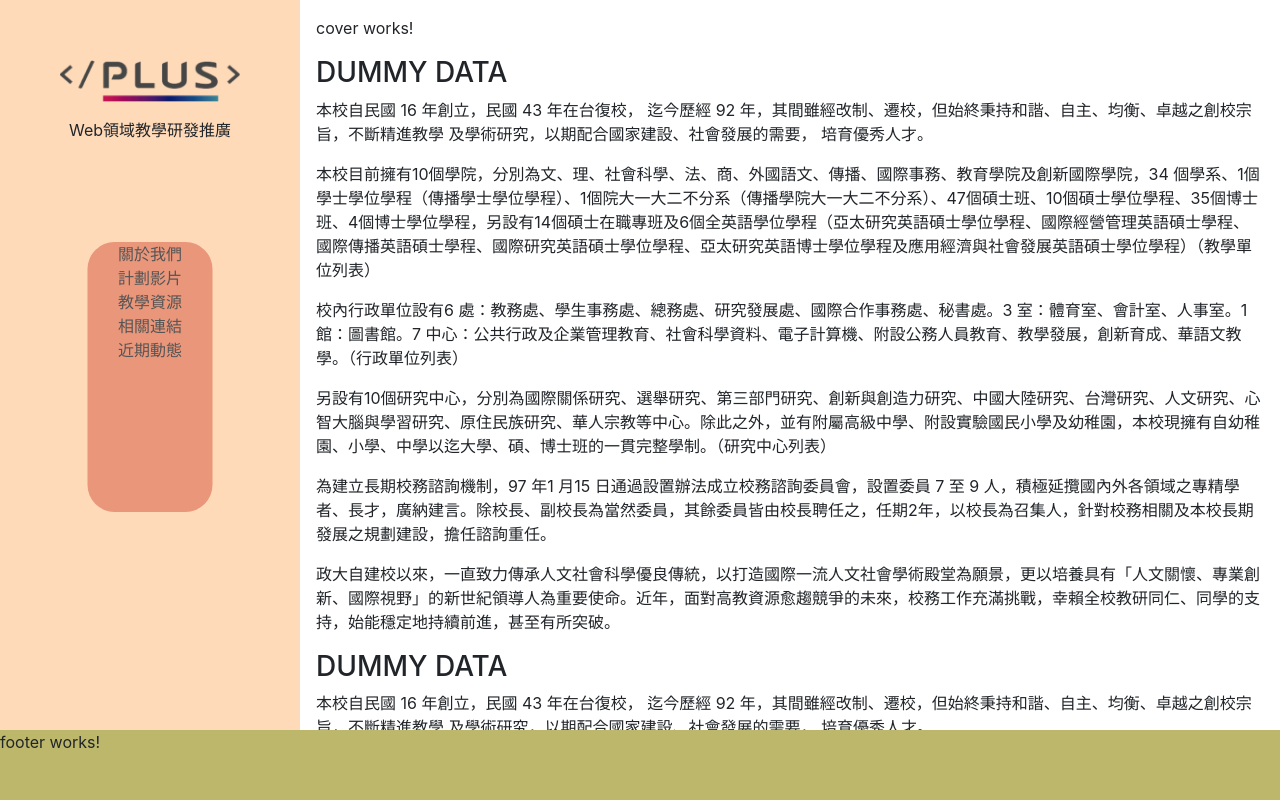
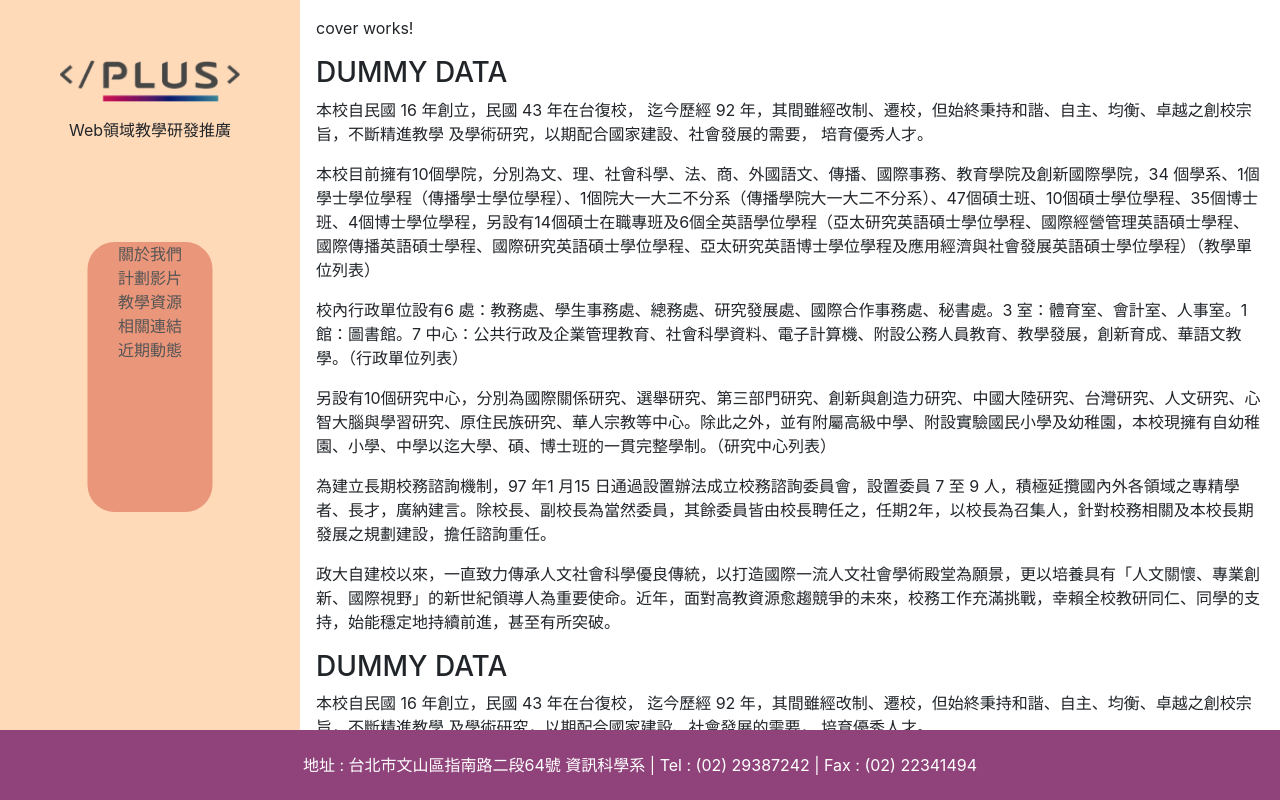
Before and after one commit to jercymat/web-plus, an Angular app: page / in a window 1280 px wide. Shown: the top 800 px of the page. Built offline with nearby package versions, Linux system fonts and the light colour scheme.

Commit message:
feat: basic footer styling

```diff
--- a/src/app/app.component.scss
+++ b/src/app/app.component.scss
@@ -14,6 +14,4 @@ app-footer {
   position: fixed;
   bottom: 0;
   width: 100%;
-  height: 70px;
-  background-color: darkkhaki;
 }
--- a/src/app/footer/footer.component.html
+++ b/src/app/footer/footer.component.html
@@ -1 +1,5 @@
-<p>footer works!</p>
+<footer>
+  <div class="container h-100 d-flex align-items-center justify-content-center">
+    <div>地址 : 台北市文山區指南路二段64號 資訊科學系 | Tel : (02) 29387242 | Fax : (02) 22341494</div>
+  </div>
+</footer>
--- a/src/app/footer/footer.component.scss
+++ b/src/app/footer/footer.component.scss
@@ -0,0 +1,5 @@
+footer {
+  height: 70px;
+  background-color: #8F437A;
+  color: white;
+}
```
